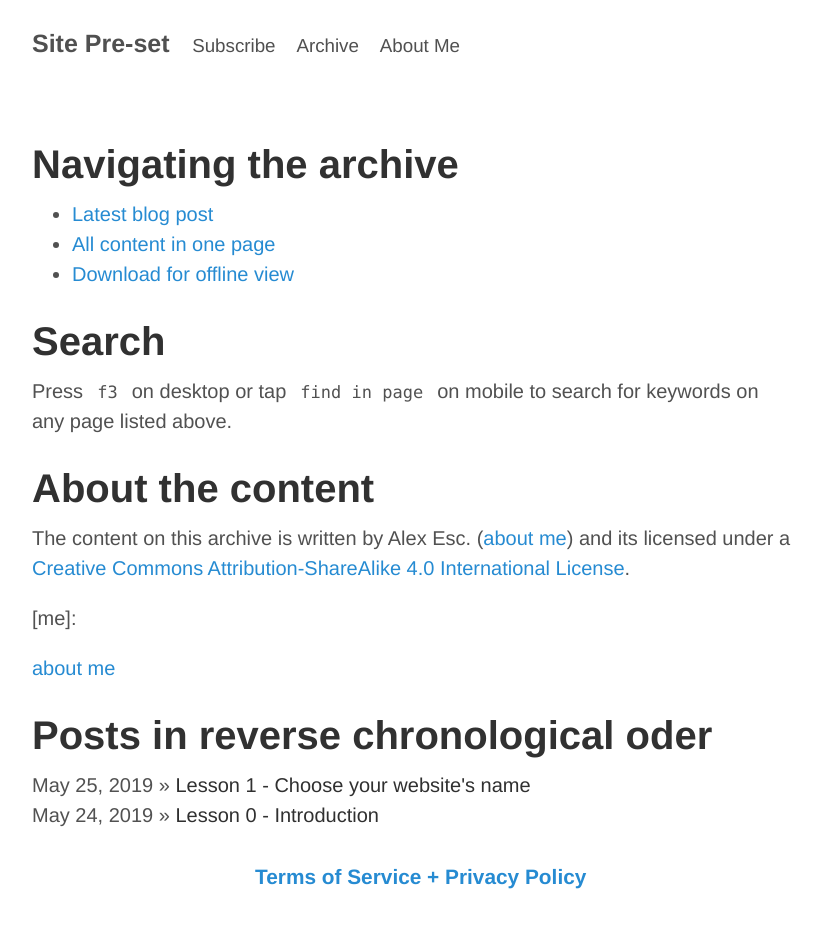
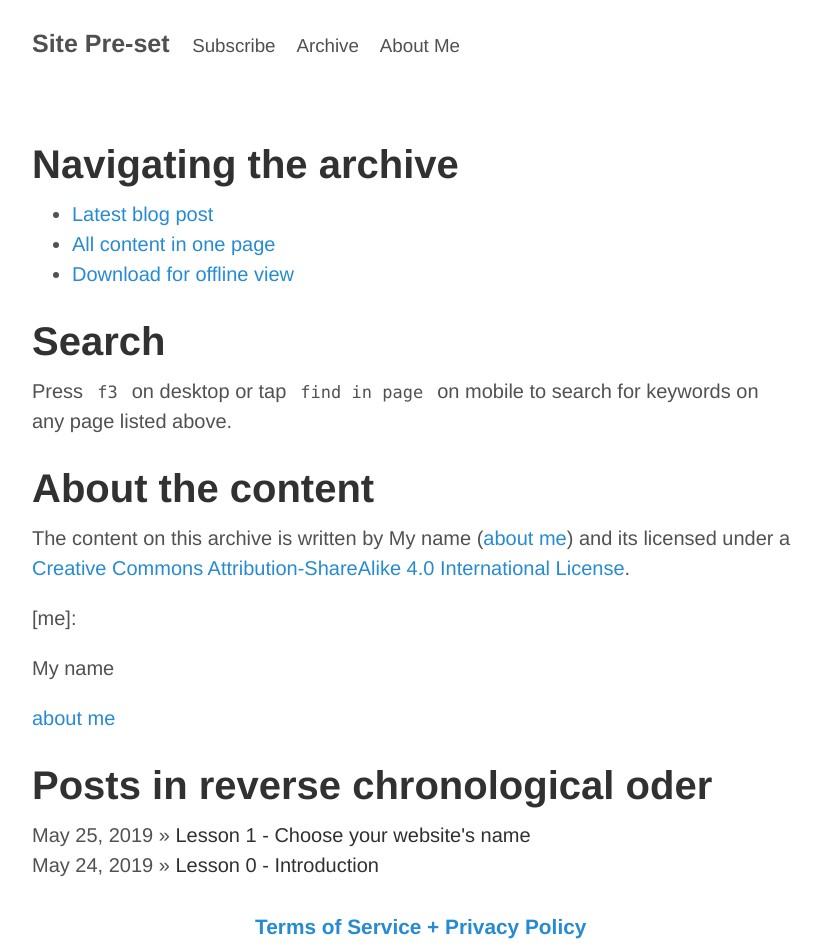
Before and after one commit to alex-esc/notes, a Jekyll site: the page built from archive.md, in a window 1280 px wide. Shown: the whole page, without its empty margins (228-1049 px from the left). Built offline with Jekyll 4.4.1, drawn with Linux system fonts in a browser that asks for light colours; before the commit the page ends 901 px from its top, so only the background shows below that.

Commit message:
added name

```diff
--- a/_config.yml
+++ b/_config.yml
@@ -3,7 +3,7 @@
 
 title:   'Site Pre-set'
 author:
-  name:  'Site Pre-set'
+  name:  'My name'
 description:  A generic, simple site by alex-esc, forked from henrythemes' jekyll-minimal-theme.
 
 ## note:
--- a/archive.md
+++ b/archive.md
@@ -15,13 +15,13 @@ Press `f3` on desktop or tap `find in page` on mobile to search for keywords on
 
 # About the content
 
-The content on this archive is written by Alex Esc. (<a href="{{ site.about }}">about me</a>) and its licensed under a [Creative Commons Attribution-ShareAlike 4.0 International License][l].
+The content on this archive is written by {{ site.author.name }} (<a href="{{ site.other.about }}">about me</a>) and its licensed under a [Creative Commons Attribution-ShareAlike 4.0 International License][l].
 
 
 [l]: https://creativecommons.org/licenses/by-sa/4.0/
 [me]: {{ site.about }}
 
-
+{{ site.author.name }}
 
 <a href="{{ site.other.about }}">about me</a>
 
```
